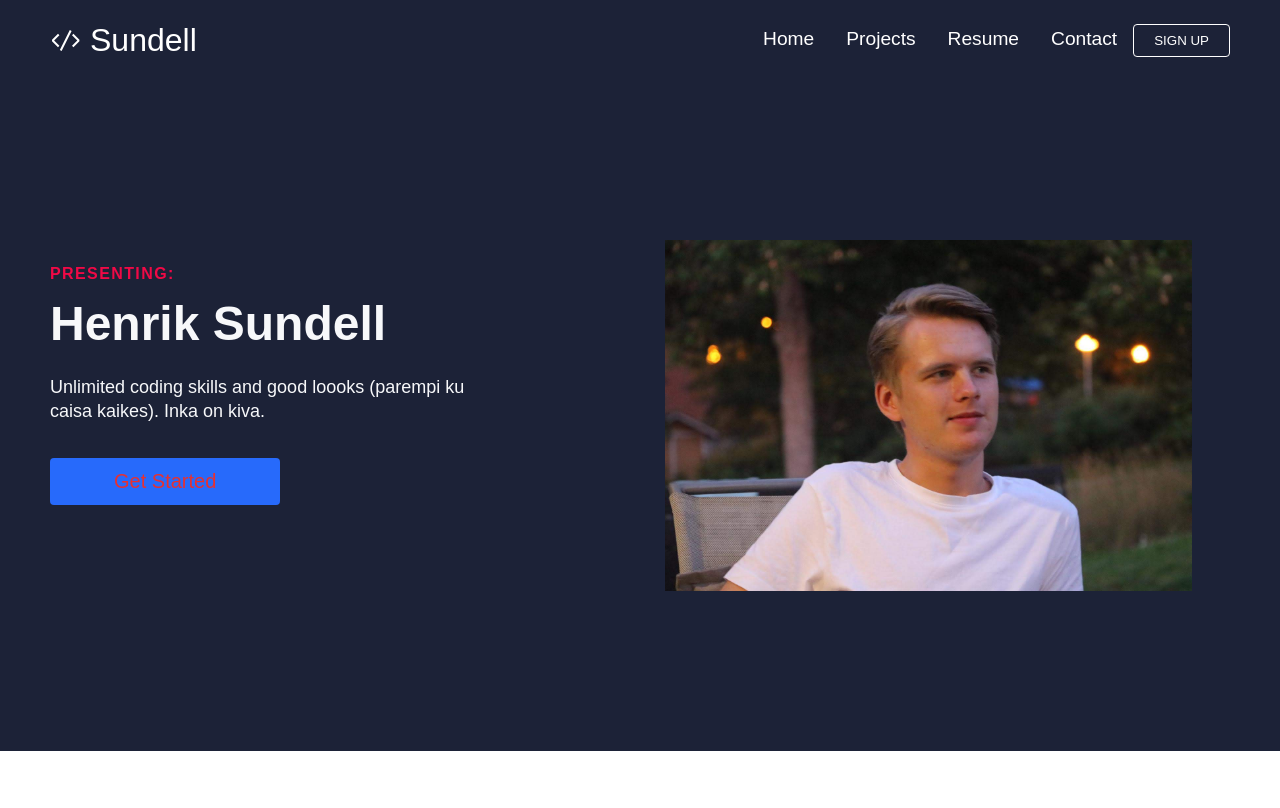
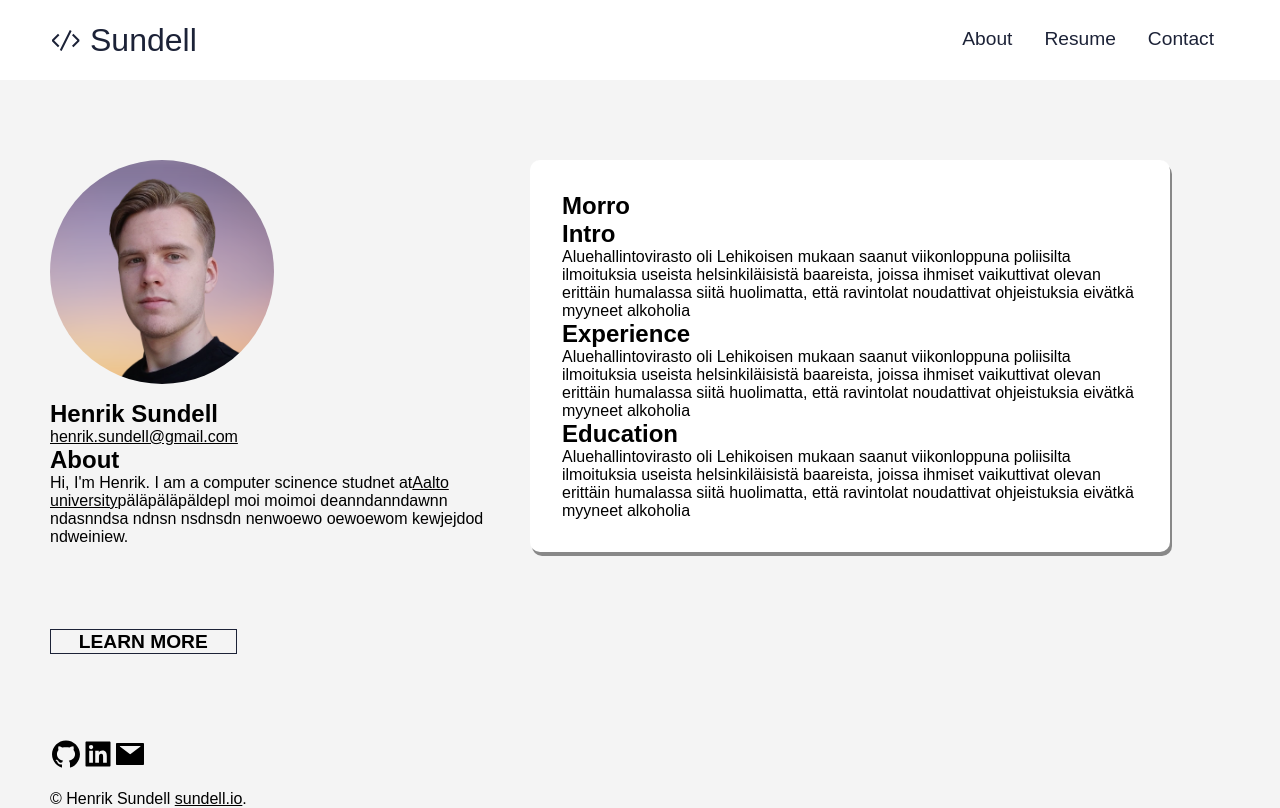
Before and after one commit to HenrikSundell/website, a React (Create React App) app: page / in a window 1280 px wide. Built offline with nearby package versions, Linux system fonts and the light colour scheme.

Commit message:
Add new experimental components
Code extremly bad and hacky, all content is also nonesens
for testing purposes only

```diff
--- a/src/App.css
+++ b/src/App.css
@@ -3,4 +3,9 @@
   margin: 0;
   padding: 0;
   font-family: "PT Sans", sans-serif;
+  /*"Trebuchet MS", Helvetica, sans-serif*/
 }
+
+
+
+body {background-color: #f4f4f4;}
--- /dev/null
+++ b/src/components/AboutSection.css
@@ -0,0 +1,20 @@
+.about-box {
+    background-color: #ffff;
+    padding: 2em;
+    margin-top: 5em;
+    min-width: 22em;
+    max-width: 40em;
+    border-radius: 10px;
+    box-shadow: 2px 4px #888888;
+}
+.about-text {
+    font: "helvetica";
+}
+.container{
+    display:inline-flex;
+    flex-wrap:wrap;
+
+  }
+  .flex-direction{
+    flex-direction:row;
+  }
--- /dev/null
+++ b/src/components/AboutSection.js
@@ -0,0 +1,32 @@
+import React from "react";
+
+
+import "./AboutSection.css";
+function AboutSection({
+    lightBg,
+    topLine,
+    lightText,
+    lightTextDesc,
+    headline,
+    description,
+    buttonLable,
+    img,
+    alt,
+    imgStart,
+  }) {
+    return (
+
+    <section className="about-box">
+        <h2 className = "title">Morro</h2>
+        <h1 className = "subtitle">Intro</h1>
+        <p>Aluehallintovirasto oli Lehikoisen mukaan saanut viikonloppuna poliisilta ilmoituksia useista helsinkiläisistä baareista, joissa ihmiset vaikuttivat olevan erittäin humalassa siitä huolimatta, että ravintolat noudattivat ohjeistuksia eivätkä myyneet alkoholia</p>
+        <h1 className = "subtitle">Experience</h1>
+        <p>Aluehallintovirasto oli Lehikoisen mukaan saanut viikonloppuna poliisilta ilmoituksia useista helsinkiläisistä baareista, joissa ihmiset vaikuttivat olevan erittäin humalassa siitä huolimatta, että ravintolat noudattivat ohjeistuksia eivätkä myyneet alkoholia</p>
+        <h1 className = "subtitle">Education</h1>
+        <p>Aluehallintovirasto oli Lehikoisen mukaan saanut viikonloppuna poliisilta ilmoituksia useista helsinkiläisistä baareista, joissa ihmiset vaikuttivat olevan erittäin humalassa siitä huolimatta, että ravintolat noudattivat ohjeistuksia eivätkä myyneet alkoholia</p>
+
+    </section>
+    );
+  }
+
+  export default AboutSection;
--- /dev/null
+++ b/src/components/InfoBlock.css
@@ -0,0 +1,81 @@
+
+
+        #sidebar {
+            margin-right: _size(section-spacing);
+            min-width: 30em;
+            width: 30em;
+            background-color: #f4f4f4;
+            padding-top: 5em;
+            padding-right: 2em;
+
+
+        }
+
+        .potrait {
+			border-bottom: 0;
+			display: inline-block;
+			margin: 0 0 (_size(element-margin) * 0.5) 0;
+			overflow: hidden;
+			position: relative;
+
+			width: 14em;
+			border-radius: 50%;
+            display: block;
+            margin-bottom: 1em;
+
+        }
+
+        .side_bar_bio{
+            border-bottom: 0;
+
+
+        }
+
+        .intro {
+            position: relative;
+        }
+
+        .intro a {
+            color: black;
+        }
+        .button {
+            box-shadow: inset 0 0 0 1px #1c2237;
+            color:  #1c2237;
+            background-color: transparent;
+            padding: 0.1em 1.5em;
+            text-transform: uppercase;
+            font-size: 1.2em;
+            font-weight: bold;
+            text-decoration: none;
+            /*text-align: center;*/
+            line-height: 10em;
+
+        }
+        .link-icon{
+            size: 20em;
+        }
+
+
+        .copyright {
+            margin-top: 1em;
+        }
+        /*
+        .button {
+            background-color: transparent;
+            border: 0;
+            box-shadow: inset 0 0 0 1px _palette(border);
+            color: _palette(fg-bold) !important;
+            cursor: pointer;
+            display: inline-block;
+            font-family: _font(family-heading);
+            font-size: 0.6em;
+            font-weight: _font(weight-heading-bold);
+            height: _size(element-height) * 1.75;
+            letter-spacing: _font(kerning-heading);
+            line-height: _size(element-height) * 1.75;
+            padding: 0 2.5em;
+            text-align: center;
+            text-decoration: none;
+            text-transform: uppercase;
+            white-space: nowrap;
+        }*/
--- /dev/null
+++ b/src/components/InfoBlock.js
@@ -0,0 +1,64 @@
+import React from "react";
+import { Link } from "react-router-dom";
+import { AiFillGithub, AiFillLinkedin, AiFillMail } from "react-icons/ai";
+
+import "./InfoBlock.css";
+function InfoSection({
+    lightBg,
+    topLine,
+    lightText,
+    lightTextDesc,
+    headline,
+    description,
+    buttonLable,
+    img,
+    alt,
+    imgStart,
+  }) {
+    return (
+      <>
+      <section id="sidebar">
+    <section id="intro">
+        <img className = "potrait" src="images/yo.png" alt="" />
+
+      <header>
+        <h2>Henrik Sundell</h2>
+        <p><a href="mailto:henrik.sundell@gmail.com">henrik.sundell@gmail.com</a></p>
+      </header>
+    </section>
+
+    <section className="side_bar_bio">
+      <h2 className="bioHeading">About</h2>
+      <p>Hi, I&apos;m Henrik. I am a computer scinence studnet at<a href="https://aalto.fi/">Aalto university</a>
+      päläpäläpäldepl moi moimoi deanndanndawnn ndasnndsa ndnsn nsdnsdn nenwoewo  oewoewom  kewjejdod ndweiniew.
+      </p>
+      <ul className="actions">
+
+
+          <Link to="/resume" className="button">Learn More</Link>
+
+      </ul>
+    </section>
+
+    <section id="footer">
+      <ul className="link-icons">
+      <a className="link-icon" href="https://github.com/HenrikSundell">
+          <AiFillGithub size="32px"/>
+      </a>
+      <a className="link-icon" href= "https://www.linkedin.com/in/henrik-sundell/">
+         <AiFillLinkedin size="32px"/>
+      </a>
+      <a className="link-icon" href= "mailto:henrik.sundell@gmail.com">
+         <AiFillMail size="32px"/>
+      </a>
+
+      </ul>
+      <p className="copyright">&copy; Henrik Sundell <Link to="/">sundell.io</Link>.</p>
+    </section>
+  </section>
+
+      </>
+    );
+  }
+
+  export default InfoSection;
--- a/src/components/Navbar.css
+++ b/src/components/Navbar.css
@@ -1,5 +1,5 @@
 .navbar {
-    background: #1c2237;
+    background: #fff;
     height: 80px;
     display: flex;
     justify-content: center;
@@ -27,7 +27,7 @@
   }
 
   .navbar-logo {
-    color: #fff;
+    color: #1c2237;
     justify-self: start;
     cursor: pointer;
     text-decoration: none;
@@ -59,7 +59,7 @@
   }
 
   .nav-links {
-    color: #fff;
+    color: #1c2237;
     display: flex;
     align-items: center;
     text-decoration: none;
@@ -68,7 +68,7 @@
   }
 
   .fa-bars {
-    color: #fff;
+    color: #f00946;
   }
 
   .menu-icon {
@@ -93,7 +93,7 @@
     }
 
     .nav-menu.active {
-      background: #1c2237;
+      background: #fff;
       left: 0;
       opacity: 1;
       transition: all 0.6s ease;
--- a/src/components/Navbar.js
+++ b/src/components/Navbar.js
@@ -2,7 +2,7 @@ import React, { useState, useEffect } from "react";
 import { Link } from "react-router-dom";
 import { VscCode } from "react-icons/vsc";
 import { FaBars, FaTimes } from "react-icons/fa";
-import { Button } from "./Button";
+//import { Button } from "./Button";
 import "./Navbar.css";
 import { IconContext } from "react-icons/lib";
 
@@ -24,12 +24,12 @@ function Navbar() {
   useEffect(() => {
     showButton();
   }, []);
-
+  console.log(button)
   window.addEventListener("resize", showButton);
 
   return (
     <>
-      <IconContext.Provider value={{ color: "#fff" }}>
+      <IconContext.Provider value={{ color: "#1c2237" }}>
         <div className="navbar">
           <div className="navbar-container container">
             <Link className="navbar-logo" onClick={closeMobileMenu}>
@@ -42,12 +42,7 @@ function Navbar() {
             <ul className={click ? "nav-menu active" : "nav-menu"}>
               <li className="nav-item">
                 <Link to="/" className="nav-links" onClick={closeMobileMenu}>
-                  Home
-                </Link>
-              </li>
-              <li className="nav-item">
-                <Link to="/projects" className="nav-links" onClick={closeMobileMenu}>
-                  Projects
+                  About
                 </Link>
               </li>
               <li className="nav-item">
@@ -60,19 +55,6 @@ function Navbar() {
                   Contact
                 </Link>
               </li>
-              <li className="nav-btn">
-                {button ? (
-                  <Link to="sign-up" className="btn-link">
-                    <Button buttonStyle="btn--outline">SIGN UP</Button>
-                  </Link>
-                ) : (
-                  <Link to="sign-up" className="btn-link" onClick={closeMobileMenu}>
-                    <Button buttonStyle="btn--utline" buttonSize="btn--mobile">
-                      SIGN UP
-                    </Button>
-                  </Link>
-                )}
-              </li>
             </ul>
           </div>
         </div>
--- a/src/components/pages/HomePage/Home.js
+++ b/src/components/pages/HomePage/Home.js
@@ -1,13 +1,20 @@
 import React from 'react'
-import HeroSection from '../../HeroSection'
+import InfoSection from '../../InfoBlock'
+
 import {homeObjOne} from './Data'
+import AboutSection from '../../AboutSection'
 
 function Home() {
     return (
-        <>
-          <HeroSection {...homeObjOne} />
+        <div class="container flex-direction">
+          <div class="intro">
+          <InfoSection {...homeObjOne} />
+          </div>
+          <div class="content">
+          <AboutSection></AboutSection>
+          </div>
+        </div>
 
-        </>
     )
 }
 
```
Also changed, not shown: public/images/yo.png (added), src/components/pages/Resume.js (added).
